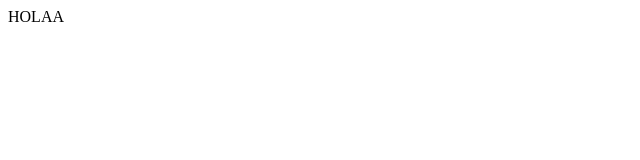
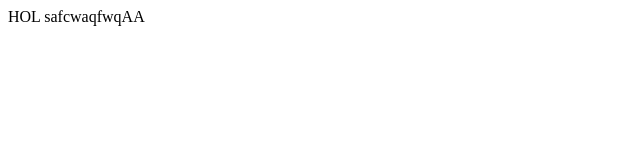
Before and after one commit to JulianaAndreaCaicedoAvila/Proyecto-Sistemas, a plain HTML site: page proyecto video juegos/index.html in a window 1280 px wide. Shown: the full height of the page, 0-640 px from the left. Drawn offline with Linux system fonts and the light colour scheme.

Commit message:
Update index.html

```diff
--- a/proyecto video juegos/index.html
+++ b/proyecto video juegos/index.html
@@ -6,7 +6,7 @@
     <meta name="viewport" content="width=device-width, initial-scale=1.0">
     <link rel="stylesheet" href="cs.css" type="text/css"/>
     <title>Document</title>
-    <a>HOLAA</a>
+    <a>HOL safcwaqfwqAA</a>
 </head>
 <body>
 
```
